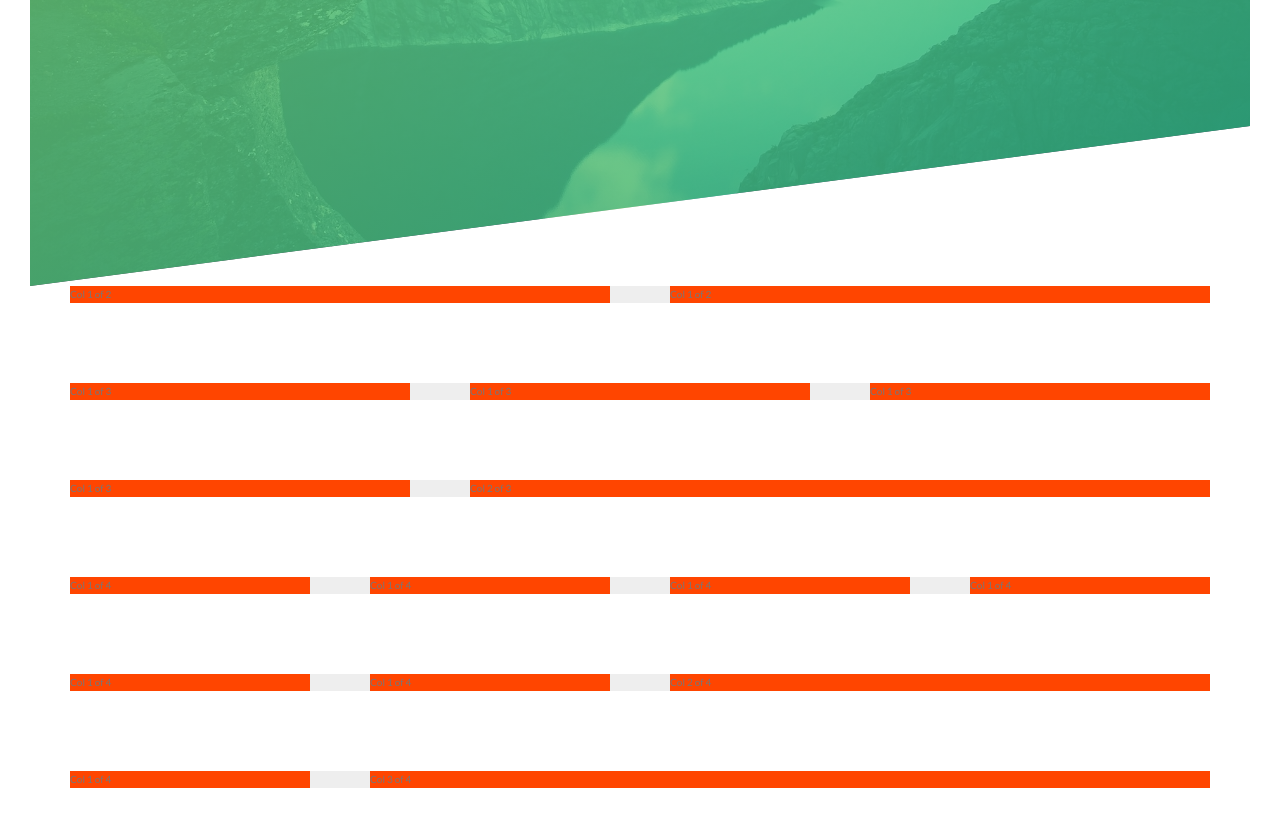
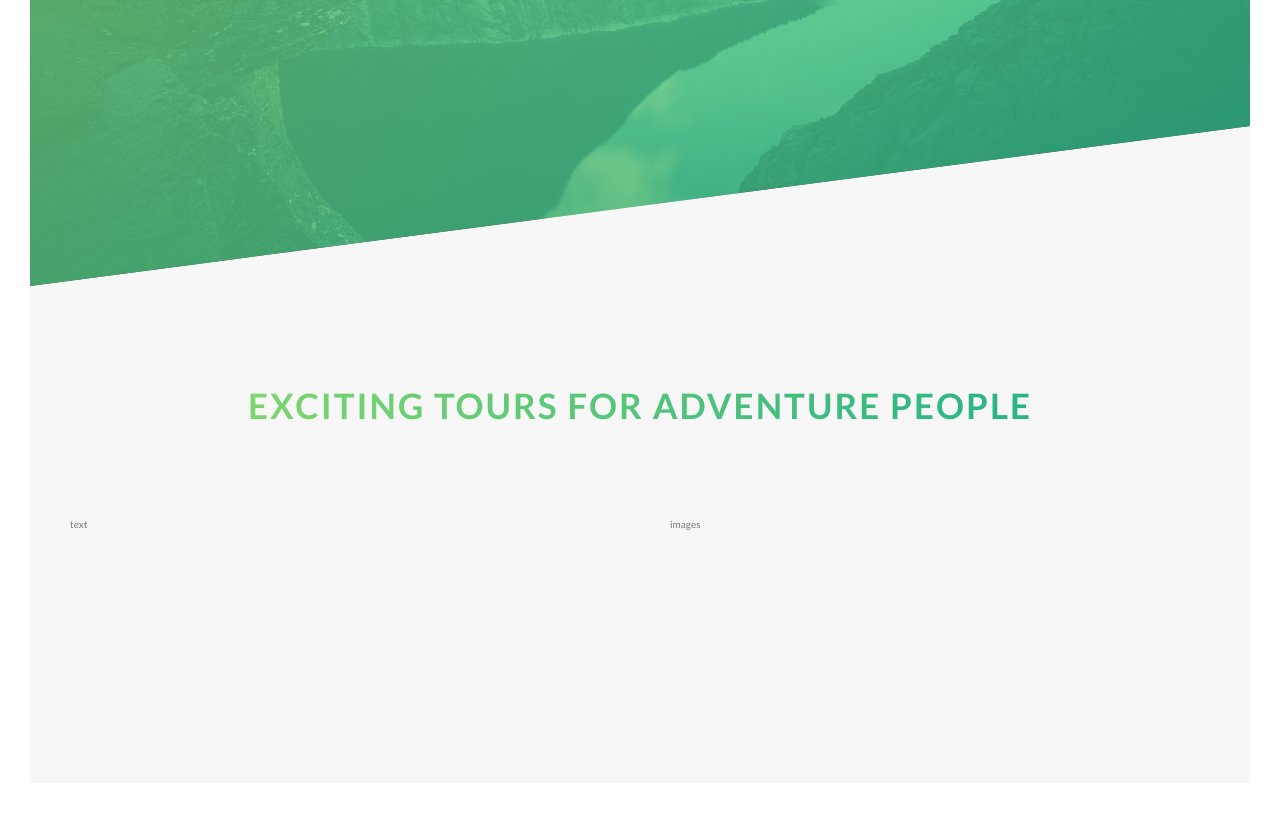
Before and after one commit to KirillSelyukov/css, a website: page Natours/starter/index.html in a window 1280 px wide. Shown: the part 504-1322 px from the top of the page. Drawn offline with Linux system fonts and the light colour scheme.

Commit message:
Add about section

```diff
--- a/Natours/starter/index.html
+++ b/Natours/starter/index.html
@@ -27,7 +27,7 @@
             <a href="#" class="btn btn--white btn--animated">Discover out tours</a>
         </div>
     </header>
-    <section class="grid-test">
+    <!-- <section class="grid-test">
         <div class="row">
             <div class="col-1-of-2">Col 1 of 2</div>
             <div class="col-1-of-2">Col 1 of 2</div>
@@ -56,8 +56,20 @@
             <div class="col-1-of-4">Col 1 of 4</div>
             <div class="col-3-of-4">Col 3 of 4</div>
         </div>
-    </section>
-
+    </section> -->
+    <main>
+        <section class="section-about">
+            <div class="u-center-text u-margin-bottom-8">
+                <h2 class="heading-secondary">
+                    Exciting tours for adventure people
+                </h2>
+            </div>
+            <div class="row">
+                <div class="col-1-of-2">text</div>
+                <div class="col-1-of-2">images</div>
+            </div>
+        </section>
+    </main>
 </body>
 
 </html>
--- a/Natours/starter/sass/abstracts/_variables.scss
+++ b/Natours/starter/sass/abstracts/_variables.scss
@@ -3,10 +3,11 @@ $color-primary: #55c57a;
 $color-primary-light: #7ed56f;
 $color-primary-dark: #28b485;
 $color-grey-dark: #777;
+$color-grey-light-1: #f7f7f7;
 $color-white: #fff;
-
+$color-black: #000;
 
 // GRID
-$grid-width:114rem;
-$gutter-vertical:8rem;
-$gutter-horisontal:6rem;
+$grid-width: 114rem;
+$gutter-vertical: 8rem;
+$gutter-horisontal: 6rem;
--- a/Natours/starter/sass/base/_typography.scss
+++ b/Natours/starter/sass/base/_typography.scss
@@ -31,7 +31,6 @@ body {
   }
 }
 
-
 @keyframes moveInLeft {
   0% {
     opacity: 0;
@@ -63,3 +62,24 @@ body {
     transform: translateX(0);
   }
 }
+
+.heading-secondary {
+  font-size: 3.5rem;
+  text-transform: uppercase;
+  font-weight: 700;
+  display: inline-block;
+  background-image: linear-gradient(
+    to right,
+    $color-primary-light,
+    $color-primary-dark
+  );
+  -webkit-background-clip: text;
+  background-clip: text;
+  color: transparent;
+  transition: all 0.2s;
+  letter-spacing: 0.2rem;
+  &:hover {
+    transform: skewY(2deg) skewX(15deg) scale(1.1);
+    text-shadow: 0.5rem 1rem 2rem rgba($color-black, 0.2);
+  }
+}
--- a/Natours/starter/sass/base/_utilities.scss
+++ b/Natours/starter/sass/base/_utilities.scss
@@ -0,0 +1,6 @@
+.u-center-text {
+  text-align: center;
+}
+.u-margin-bottom-8 {
+  margin-bottom: 8rem;
+}
--- a/Natours/starter/sass/layout/_grid.scss
+++ b/Natours/starter/sass/layout/_grid.scss
@@ -1,6 +1,5 @@
 .row {
   max-width: $grid-width;
-  background-color: #eee;
   margin: 0 auto;
   &:not(:last-child) {
     margin-bottom: $gutter-vertical;
@@ -8,7 +7,6 @@
 
   @include clearfix;
   [class^="col-"] {
-    background-color: orangered;
     float: left;
     &:not(:last-child) {
       margin-right: $gutter-horisontal;
--- a/Natours/starter/sass/pages/_home.scss
+++ b/Natours/starter/sass/pages/_home.scss
@@ -0,0 +1,5 @@
+.section-about{
+    background-color:$color-grey-light-1;
+    padding: 25rem 0;
+    margin-top: -20vh;
+}
```
Also changed, not shown: Natours/starter/css/style.css. Lines whose indentation alone changed are shown as unchanged.
